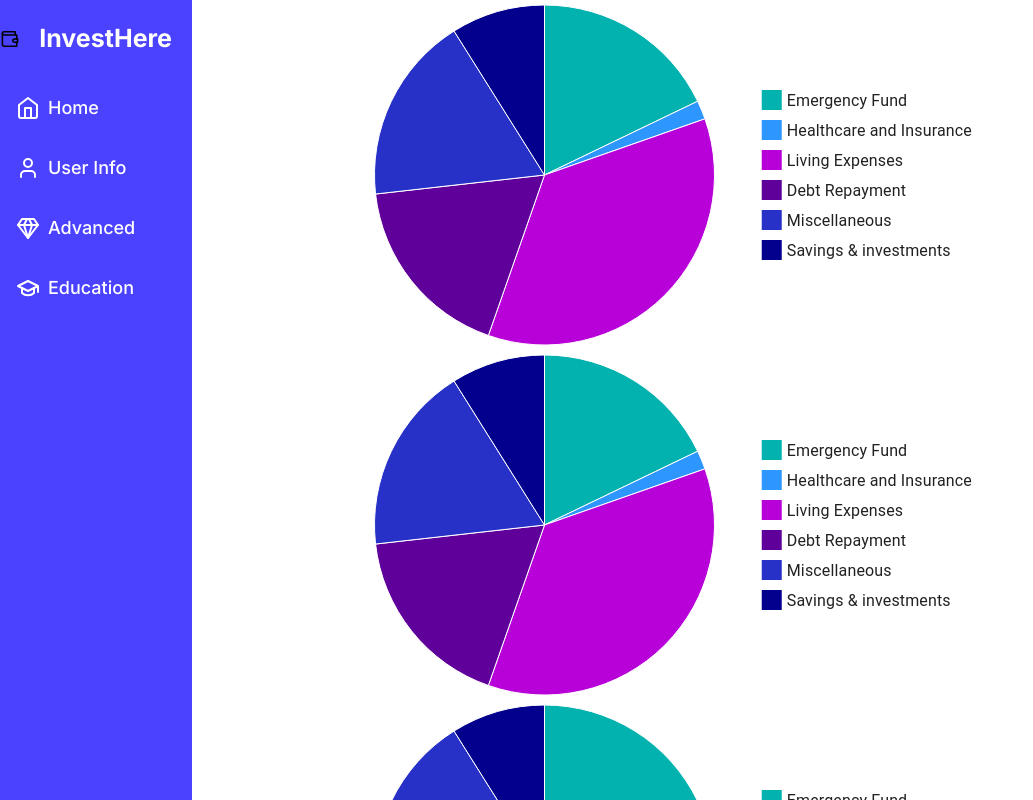
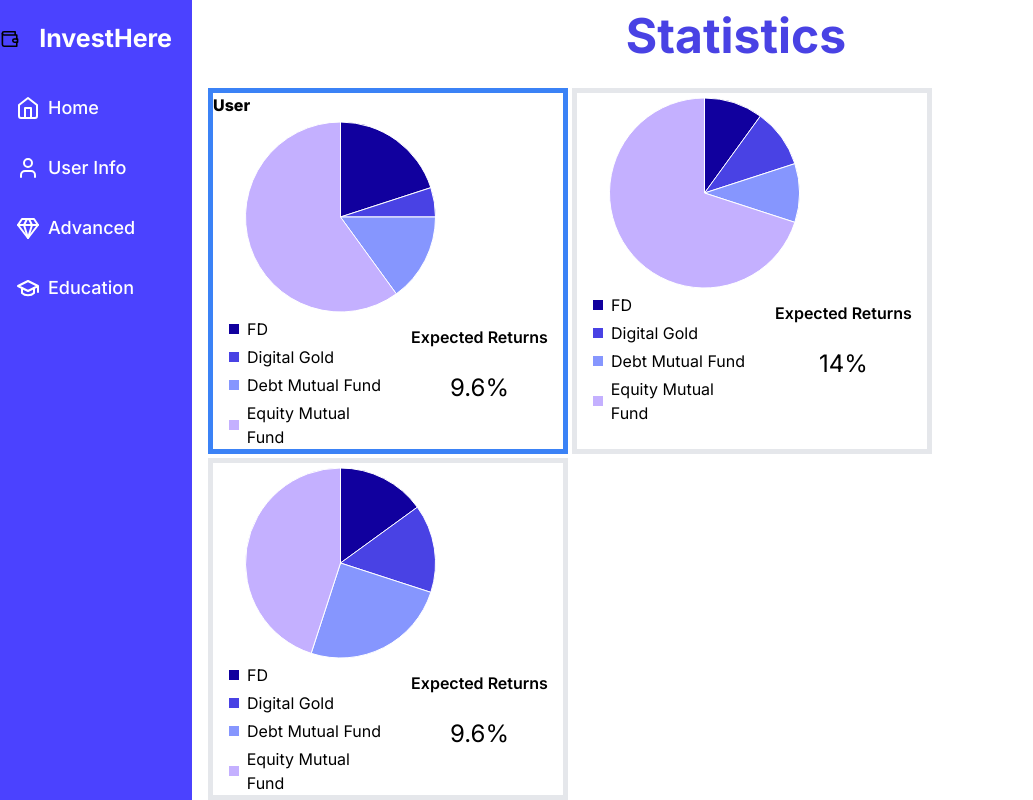
Before and after one commit to JP-GECT/codecrypt, a Next.js app: page /advanced in a window 1280 px wide. Both pictures are taken after typing "5", "5" into the empty fields and a click on the button "Submit". Shown: the whole page, without its empty margins (0-1033 px from the left). Built offline with nearby package versions, Linux system fonts and the light colour scheme.

Commit message:
Update Sidebar and Add Suggestions component

```diff
--- a/src/components/AdvancedResults.js
+++ b/src/components/AdvancedResults.js
@@ -1,49 +1,147 @@
+import { PieChart } from "@mui/x-charts/PieChart";
 import { fdData, dbtMutualFundData, digitalGoldData } from "@/_constants";
-import DataChart from "./DataChart";
+import Suggestions from "../components/Suggestions";
 
 const AdvancedResults = ({ advancedResult, setAdvancedResult }) => {
   return (
     <>
       <div className="flex flex-col">
-        <div className="flex flex-wrap w-screen">
-          <DataChart />
-          <DataChart />
-          <DataChart />
-        </div>
-        <div className="flex gap-2">
-          <div className="flex flex-col gap-3 border-[5px] border-red-500">
-            <h1 className="font-extrabold">FIXED DEPOSIT</h1>
-            <ul>
-              {fdData.map((fd) => (
-                <li>
-                  {fd.name} - {fd.interestRate}
-                </li>
-              ))}
-            </ul>
+        <h1 className="font-bold  text-center text-5xl  p-3 text-sans text-[#4942E4]">
+          Statistics
+        </h1>
+        <div className="flex flex-wrap w-screen max-w-[100%] p-4 gap-1">
+          <div className="border-[5px] border-blue-500">
+            <h1 className="font-extrabold m-auto">User</h1>
+            <PieChart
+              series={[
+                {
+                  data: [
+                    { value: 20, color: "#11009E" },
+                    { value: 5, color: "#4942E4" },
+                    { value: 15, color: "#8696FE" },
+                    { value: 60, color: "#C4B0FF" },
+                  ],
+                },
+              ]}
+              width={350}
+              height={200}
+            />
+            <div className="flex">
+              <div className="flex-1 flex flex-col items-start gap-1 px-2">
+                <div className="flex items-center">
+                  <div className="w-[10px] h-[10px] bg-[#11009E] mx-2"></div>
+                  FD
+                </div>
+                <div className="flex items-center justify-start">
+                  <div className="w-[10px] h-[10px] bg-[#4942E4] mx-2"></div>
+                  Digital Gold
+                </div>
+                <div className="flex items-center">
+                  <div className="w-[10px] h-[10px] bg-[#8696FE] mx-2"></div>
+                  Debt Mutual Fund
+                </div>
+                <div className="flex items-center">
+                  <div className="w-[10px] h-[10px] bg-[#C4B0FF] mx-2"></div>
+                  Equity Mutual Fund
+                </div>
+              </div>
+              <div className="flex-1 flex flex-col items-center mt-2">
+                {" "}
+                <h2 className="font-semibold h-1/4">Expected Returns</h2>
+                <div className="flex justify-center items-center h-16 w-16 text-2xl text-bold text-sans ">
+                  <span>9.6%</span>
+                </div>
+              </div>
+            </div>
           </div>
-          <div className="flex flex-col gap-3 border-[5px] border-violet-500">
-            <h1 className="font-extrabold">DIGITAL GOLD</h1>
-            <ul>
-              {digitalGoldData.map((dg) => (
-                <li>{dg.name}</li>
-              ))}
-            </ul>
+          <div className="border-[5px]">
+            <PieChart
+              series={[
+                {
+                  data: [
+                    { value: 10, color: "#11009E" },
+                    { value: 10, color: "#4942E4" },
+                    { value: 10, color: "#8696FE" },
+                    { value: 70, color: "#C4B0FF" },
+                  ],
+                },
+              ]}
+              width={350}
+              height={200}
+            />
+            <div className="flex">
+              <div className="flex-1 flex flex-col items-start gap-1 px-2">
+                <div className="flex items-center">
+                  <div className="w-[10px] h-[10px] bg-[#11009E] mx-2"></div>
+                  FD
+                </div>
+                <div className="flex items-center justify-start">
+                  <div className="w-[10px] h-[10px] bg-[#4942E4] mx-2"></div>
+                  Digital Gold
+                </div>
+                <div className="flex items-center">
+                  <div className="w-[10px] h-[10px] bg-[#8696FE] mx-2"></div>
+                  Debt Mutual Fund
+                </div>
+                <div className="flex items-center">
+                  <div className="w-[10px] h-[10px] bg-[#C4B0FF] mx-2"></div>
+                  Equity Mutual Fund
+                </div>
+              </div>
+              <div className="flex-1 flex flex-col items-center mt-2">
+                {" "}
+                <h2 className="font-semibold h-1/4">Expected Returns</h2>
+                <div className="flex justify-center items-center h-16 w-16 text-2xl text-bold text-sans ">
+                  <span>14%</span>
+                </div>
+              </div>
+            </div>
           </div>
-          <div className="flex flex-col gap-3 border-[5px] border-purple-500">
-            <h1 className="font-extrabold">DEBT MUTUAL FUNDS</h1>
-            <ul>
-              {dbtMutualFundData.map((dbt) => (
-                <li>
-                  {dbt.name} - {dbt.interestRate}
-                </li>
-              ))}
-            </ul>
-          </div>
-          <div className="flex flex-col gap-3 border-[5px] border-yellow-500">
-            <h1 className="font-extrabold">EQUITY MUTUAL FUNDS</h1>
-            <p>Coming Soon...</p>
+          <div className="border-[5px]">
+            <PieChart
+              series={[
+                {
+                  data: [
+                    { value: 15, color: "#11009E" },
+                    { value: 15, color: "#4942E4" },
+                    { value: 25, color: "#8696FE" },
+                    { value: 45, color: "#C4B0FF" },
+                  ],
+                },
+              ]}
+              width={350}
+              height={200}
+            />
+            <div className="flex">
+              <div className="flex-1 flex flex-col items-start gap-1 px-2">
+                <div className="flex items-center">
+                  <div className="w-[10px] h-[10px] bg-[#11009E] mx-2"></div>
+                  FD
+                </div>
+                <div className="flex items-center justify-start">
+                  <div className="w-[10px] h-[10px] bg-[#4942E4] mx-2"></div>
+                  Digital Gold
+                </div>
+                <div className="flex items-center">
+                  <div className="w-[10px] h-[10px] bg-[#8696FE] mx-2"></div>
+                  Debt Mutual Fund
+                </div>
+                <div className="flex items-center">
+                  <div className="w-[10px] h-[10px] bg-[#C4B0FF] mx-2"></div>
+                  Equity Mutual Fund
+                </div>
+              </div>
+              <div className="flex-1 flex flex-col items-center mt-2">
+                {" "}
+                <h2 className="font-semibold h-1/4">Expected Returns</h2>
+                <div className="flex justify-center items-center h-16 w-16 text-2xl text-bold text-sans ">
+                  <span>9.6%</span>
+                </div>
+              </div>
+            </div>
           </div>
         </div>
+        <Suggestions />
       </div>
 
       <button
--- a/src/components/Sidebar.js
+++ b/src/components/Sidebar.js
@@ -6,7 +6,7 @@ const Sidebar = () => {
   return (
     <div className="bg-[#4b42ff]  h-screen w-[100]">
       <div className="flex justify-around items-center">
-        <Wallet className="h-8 w-8" />
+        <Wallet className="h-10 w-10" />
         <h1 className="text-center text-[25px] p-5 text-white font-bold">
           InvestHere
         </h1>
--- /dev/null
+++ b/src/components/Suggestions.js
@@ -0,0 +1,114 @@
+import { fdData, dbtMutualFundData, digitalGoldData } from "@/_constants";
+
+const Suggestions = ({ funds }) => {
+  return (
+    <div>
+      <h1 className="font-bold  text-center text-5xl  p-3 text-sans text-[#4942E4]">
+        Investment Portfolio
+      </h1>
+
+      <div className="flex gap-3  problem-statement p-4  mb-4 bg-gradient-to-r drop-shadow-lg text-sans">
+        <div className="flex-1 problem-statement p-4 rounded-md mb-4 bg-white max-h-[700px] overflow-y-scroll">
+          <div className="flex flex-col items-center ">
+            <h1 className=" font-bold  text-center text-3xl text-gray-500 mb-2 pt-2 text-sans">
+              FIXED DEPOSIT
+            </h1>
+            <div className="h-1 w-14 bg-blue-500 mb-2 rounded-md"></div>
+            <ul>
+              {fdData.map((element) => (
+                <li className="problem-statement py-1 rounded-md   mb-3 px-14 shadow-lg text-sans bg-blue-200 ">
+                  {element.name} <br />
+                  Interest Rate : {element.interestRate}%
+                </li>
+              ))}
+            </ul>
+          </div>
+        </div>
+
+        <div className="flex-1 problem-statement p-4 rounded-md mb-4 bg-white max-h-[700px] overflow-y-scroll">
+          <div className="flex flex-col items-center">
+            <h1 className=" font-bold  text-center text-3xl text-gray-500 mb-2 pt-2 text-sans">
+              DIGITAL GOLD
+            </h1>
+            <div className="h-1 w-14 bg-blue-500 mb-2 rounded-md"></div>
+            <ul>
+              {digitalGoldData.map((element) => (
+                <li className="problem-statement py-4 rounded-md   mb-3 px-14 shadow-lg text-sans bg-blue-200 ">
+                  {element.name}
+                </li>
+              ))}
+            </ul>
+          </div>
+        </div>
+        <div className="flex-1 problem-statement p-4 rounded-md mb-4 bg-white max-h-[700px] overflow-y-scroll">
+          <div className="flex flex-col items-center">
+            <h1 className=" font-bold  text-center text-3xl text-gray-500 mb-2 pt-2 text-sans">
+              DEBT MUTUAL FUND
+            </h1>
+            <div className="h-1 w-14 bg-blue-500 mb-2 rounded-md"></div>
+            <ul>
+              {dbtMutualFundData.map((element) => (
+                <li className="problem-statement py-1 rounded-md   mb-3 px-14 shadow-lg text-sans bg-blue-200 ">
+                  {element.name} <br />
+                  Interest Rate : {element.interestRate}
+                </li>
+              ))}
+            </ul>
+          </div>
+        </div>
+        <div className="flex-1 problem-statement p-4 rounded-md mb-4 bg-white max-h-[700px] overflow-y-scroll">
+          <div className="flex flex-col items-center justify-center">
+            <h1 className=" font-bold  text-center text-3xl text-gray-500 mb-2 pt-2 text-sans">
+              EQUITY MUTUAL FUND
+            </h1>
+            Coming Soon...
+            {/* <div className="h-1 w-14 bg-blue-500 mb-2 rounded-md"></div>
+            <h1 className="font-semibold  text-center text-xl text-[#2616b7] mb-2 pt-2 text-sans">
+              Large Mutual Funds Ranking
+            </h1>{" "}
+            <br />
+            <ul>
+              {funds.Large_Mutual_Funds_Ranking.map((element) => (
+                <li className="problem-statement py-1 rounded-md   mb-3 px-14 shadow-lg text-sans bg-blue-200 ">
+                  Rank : {element.Rank} <br />
+                  {element.Fund_Name} <br />
+                  Expected Return: {element.Expected_Return} %
+                </li>
+              ))}
+            </ul>
+            <br />
+            <h1 className="font-semibold  text-center text-xl text-[#2616b7] mb-2 pt-2 text-sans">
+              Mid Cap Mutual Funds Ranking
+            </h1>{" "}
+            <br />
+            <ul>
+              {funds.Midcap_Mutual_Funds_Ranking.map((element) => (
+                <li className="problem-statement py-1 rounded-md   mb-3 px-14 shadow-lg text-sans bg-blue-200 ">
+                  Rank : {element.Rank} <br />
+                  {element.Fund_Name} <br />
+                  Expected Return: {element.Expected_Return} %
+                </li>
+              ))}
+            </ul>{" "}
+            <br />
+            <h1 className="font-semibold  text-center text-xl text-[#2616b7] mb-2 pt-2 text-sans">
+              Small Mutual Funds Ranking
+            </h1>{" "}
+            <br />
+            <ul>
+              {funds.small_Mutual_Funds_Ranking.map((element) => (
+                <li className="problem-statement py-1 rounded-md   mb-3 px-14 shadow-lg text-sans bg-blue-200 ">
+                  Rank : {element.Rank} <br />
+                  {element.Fund_Name} <br />
+                  Expected Return: {element.Expected_Return} %
+                </li>
+              ))}
+            </ul> */}
+          </div>
+        </div>
+      </div>
+    </div>
+  );
+};
+
+export default Suggestions;
```
